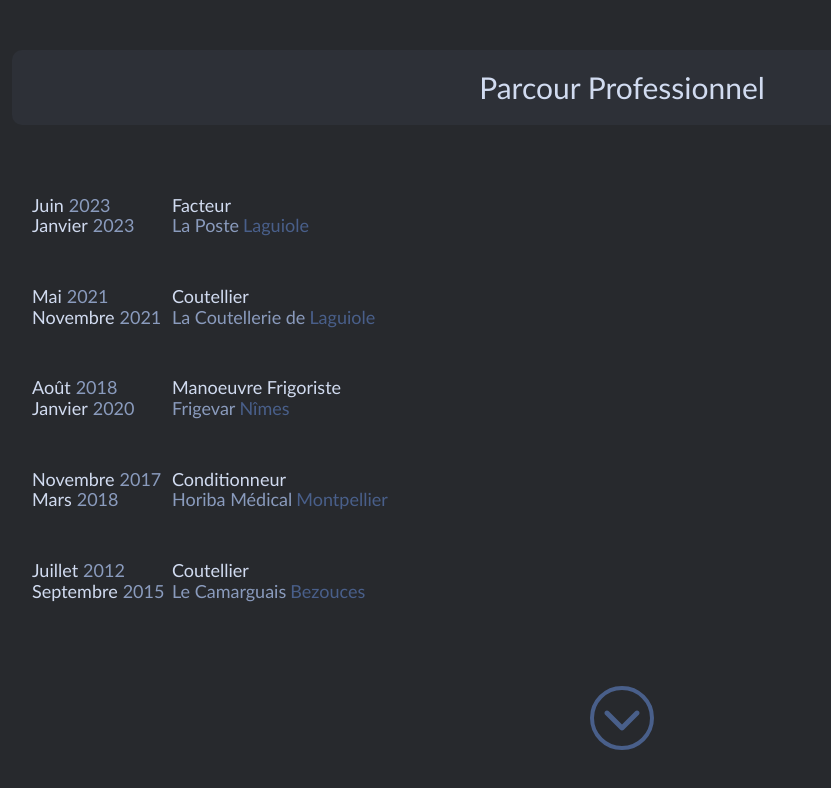
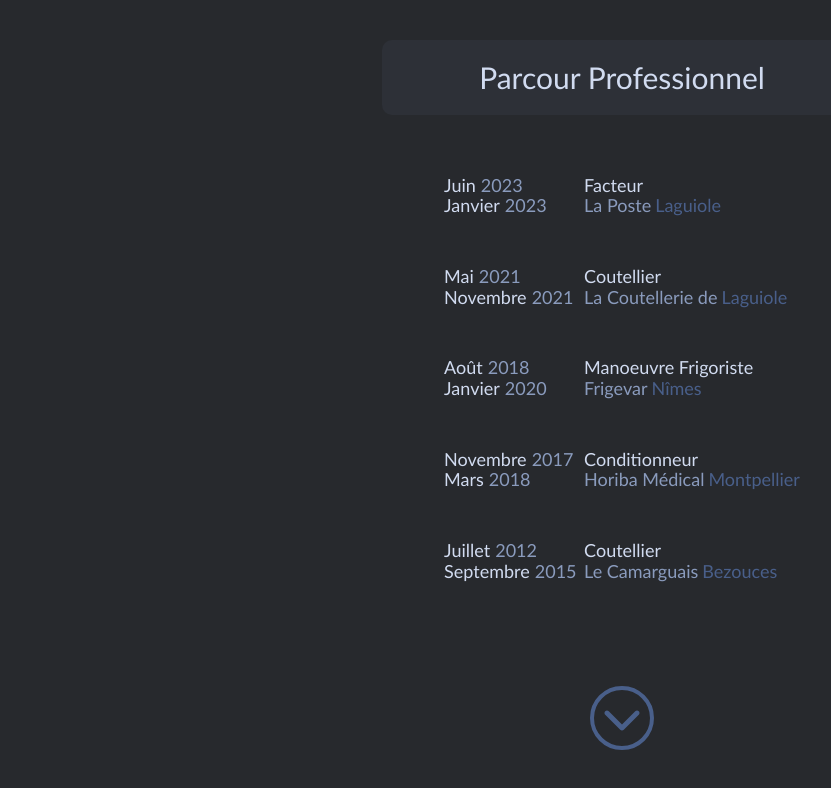
Before and after one commit to Asmothfr/cv_online, a Vue app: page /professional in a window 1280 px wide. Shown: the top 788 px of the page, without its empty margins (18-849 px from the left). Built offline with nearby package versions, Linux system fonts and the light colour scheme.

Commit message:
responsive

```diff
--- a/src/components/AppHero/AppHero.css
+++ b/src/components/AppHero/AppHero.css
@@ -9,6 +9,7 @@
 
 .AppHero__profilImg {
     margin-top: 4rem;
+    max-height: 240px;
     border-radius: 100%;
 }
 
@@ -22,7 +23,6 @@
 
 .AppHero__subTitle {
     margin-top: 1rem;
-    padding: 0 8rem;
     font-size: 2.5rem;
 }
 
--- a/src/components/StringBorder/StringBorder.css
+++ b/src/components/StringBorder/StringBorder.css
@@ -1,5 +1,6 @@
 .StringBorder {
     margin: 4rem 3rem;
+    max-width: 440px;
     padding: 3rem 2rem;
     text-align: center;
     background-color: var(--base-background-color-light);
@@ -12,3 +13,17 @@
     padding: 2rem 2rem;
     font-size: 3rem;
 }
+
+@media screen and (min-width:500px) {
+    .StringBorder--title {
+        min-width: 440px;
+        margin: 5rem auto;
+    }
+}
+
+@media screen and (min-width:700px) {
+    .StringBorder {
+        max-width: 600px;
+        margin: 4rem auto;
+    }
+}
--- a/src/components/TextImageDisplay/TextImageDisplay.css
+++ b/src/components/TextImageDisplay/TextImageDisplay.css
@@ -5,10 +5,32 @@
 .TextImageDisplay__contentBlock {
     display: flex;
     align-items: center;
-    margin-bottom: 3rem;
+    margin: 3rem 3rem 3rem 4rem;
 }
 
 .TextImageDisplay__img {
+    margin: 0 2rem;
     width: 4rem;
-    margin: 0 2rem;
 }
+
+@media screen and (min-width: 500px) {
+    .TextImageDisplay {
+        margin: 0 auto;
+        padding: 0;
+    }
+}
+
+@media screen and (min-width: 1100px) {
+    .TextImageDisplay {
+        display: flex;
+        flex-wrap: wrap;
+        align-items: center;
+        justify-content: flex-start;
+        width: 540px;
+    }
+
+    .TextImageDisplay__contentBlock {
+        margin: 3rem 6rem 0 0;
+        width: 120px;
+    }
+}
--- a/src/components/TextInfoFormat/TextInfoFormat.css
+++ b/src/components/TextInfoFormat/TextInfoFormat.css
@@ -38,3 +38,9 @@
         margin-left: 0.4rem;
     }
 }
+
+@media screen and (min-width:500px) {
+    .TextInfoFormat {
+        margin: 2rem auto;
+    }
+}
```
